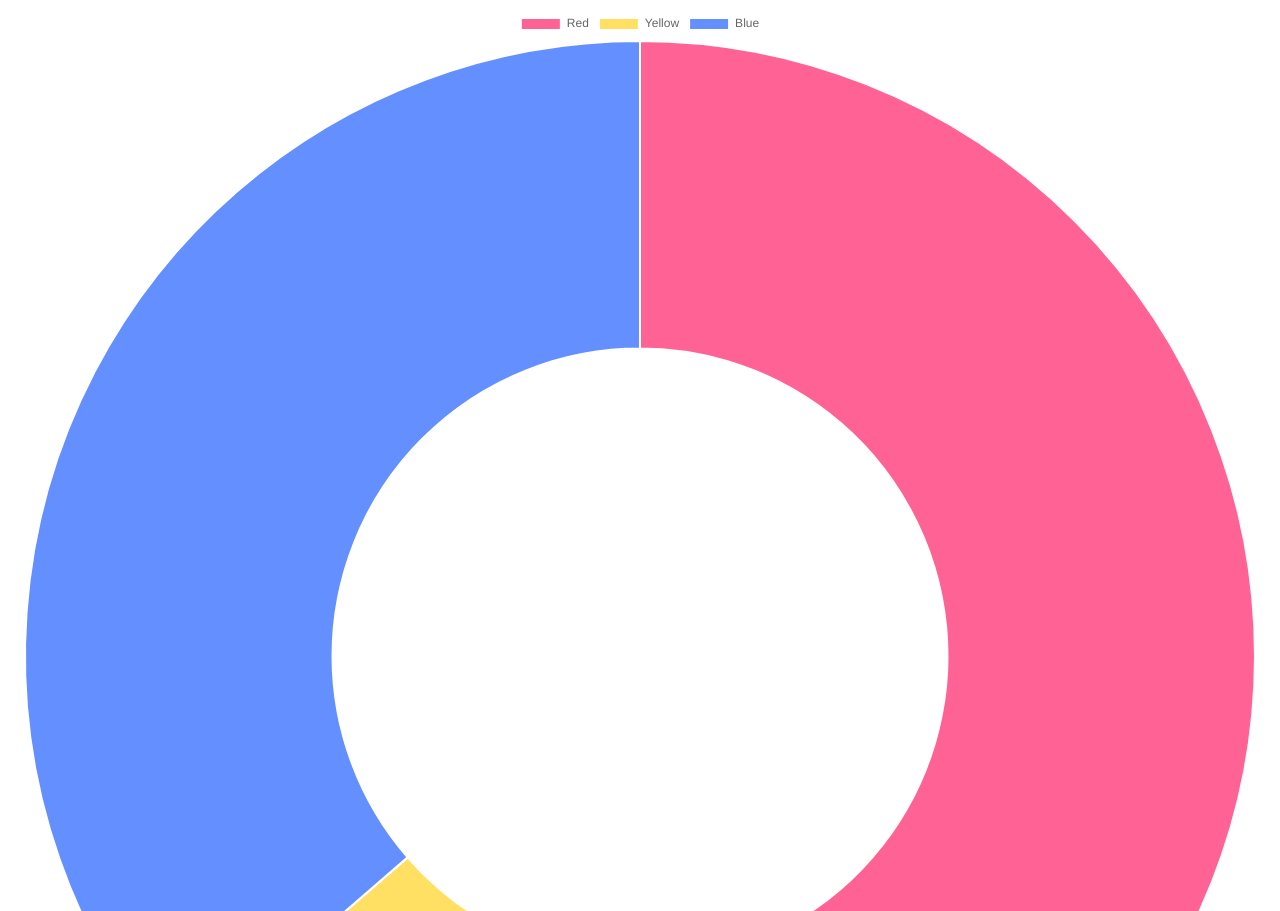
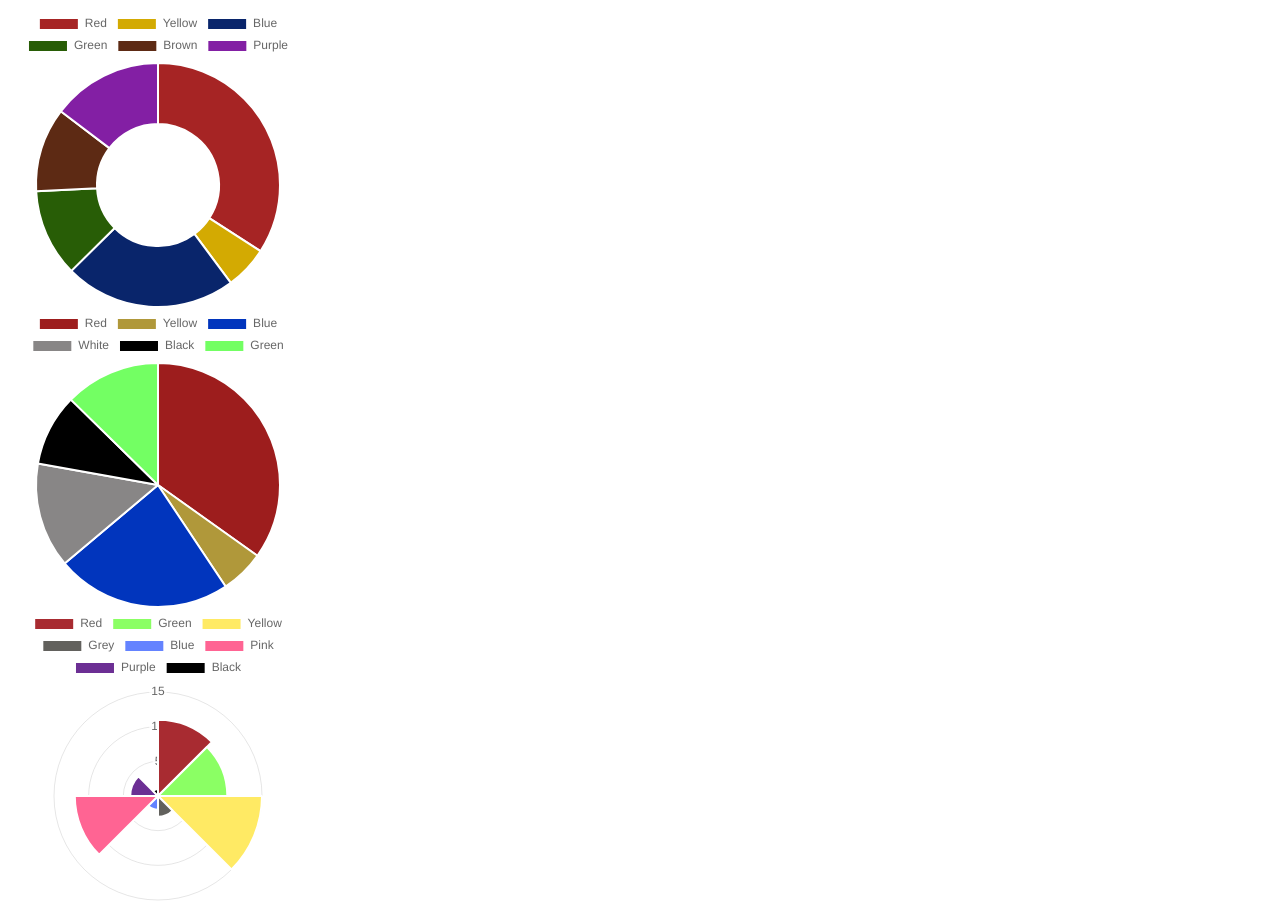
Before and after one commit to Dreftal91/Charts, a plain HTML site: page pieChart.html in a window 1280 px wide. Shown: the top 911 px of the page. Drawn offline with nearby package versions, Linux system fonts and the light colour scheme.

Commit message:
initial commit

```diff
--- a/pieChart.html
+++ b/pieChart.html
@@ -6,8 +6,9 @@
 </head>
 <body>
 
-  <canvas id="pieChart"></canvas>
-  <canvas id="pieChart2"></canvas>
+  <div style="width: 300px"><canvas id="pieChart"></canvas></div>
+  <div style="width: 300px"><canvas id="pieChart2"></canvas></div>
+  <div style="width: 300px"><canvas id="pieChart3"></canvas></div>
 
 <script src="https://cdnjs.cloudflare.com/ajax/libs/Chart.js/3.5.0/chart.min.js" integrity="sha512-asxKqQghC1oBShyhiBwA+YgotaSYKxGP1rcSYTDrB0U6DxwlJjU59B67U8+5/++uFjcuVM8Hh5cokLjZlhm3Vg==" crossorigin="anonymous" referrerpolicy="no-referrer"></script>
 <script>
@@ -15,38 +16,69 @@
   var myChart = new Chart(ctx, {
     type: 'doughnut',
     data: {
-        labels: ['Red', 'Yellow', 'Blue'],
+        labels: ['Red', 'Yellow', 'Blue', 'Green', 'Brown', 'Purple'],
         datasets: [{
-            label: 'My First Doughnut Today',
-            data: [300, 50, 200],
+            label: 'Best Color Pencils',
+            data: [300, 50, 200, 102, 98, 129],
             backgroundColor: [
-                'rgb(255, 99, 150)',
-                'rgb(255,224,99)',
-                "rgb(99,143,255)",
+                'rgb(166,36,36)',
+                'rgb(211,170,2)',
+                'rgb(9,37,107)',
+                'rgb(40,93,6)',
+                'rgb(93,42,20)',
+                'rgb(131,31,164)',
             ],
             hoverOffset: 1
         }]
     }
   })
 </script>
-  <script>
+<script>
       var cty = document.getElementById('pieChart2');
       var myChart2 = new Chart(cty, {
-          type: 'doughnut',
+          type: 'pie',
           data: {
-              labels: ['Red', 'Yellow', 'Blue'],
+              labels: ['Red', 'Yellow', 'Blue', 'White', 'Black', 'Green'],
               datasets: [{
-                  label: 'My First Doughnut Today',
-                  data: [300, 50, 200],
+                  label: 'My Favorite Power Ranger',
+                  data: [300, 50, 200, 120, 82, 109],
                   backgroundColor: [
-                      'rgb(255, 99, 150)',
-                      'rgb(255,224,99)',
-                      "rgb(99,143,255)",
+                      'rgb(157,29,29)',
+                      'rgb(176,152,58)',
+                      'rgb(1,53,189)',
+                      'rgb(136,134,134)',
+                      'rgb(0,0,0)',
+                      'rgb(115,255,99)',
                   ],
                   hoverOffset: 1
               }]
           }
       })
   </script>
+<script>
+    var ctz = document.getElementById('pieChart3');
+    var myChart2 = new Chart(ctz, {
+        type: 'polarArea',
+        data: {
+            labels: [
+                'Red', 'Green', 'Yellow', 'Grey', 'Blue', 'Pink', 'Purple', 'Black'
+            ],
+            datasets: [{
+                label: 'Favorite Colors',
+                data: [11, 10, 15, 3, 2, 12, 4, 1],
+                backgroundColor: [
+                    'rgb(168,43,49)',
+                    'rgb(139,255,100)',
+                    'rgb(255,234,100)',
+                    'rgb(98,97,93)',
+                    'rgb(100,131,255)',
+                    'rgb(255,100,147)',
+                    'rgb(108,47,148)',
+                    'rgb(0,0,0)'
+                ]
+            }]
+        }
+    })
+</script>
 </body>
 </html>
```
